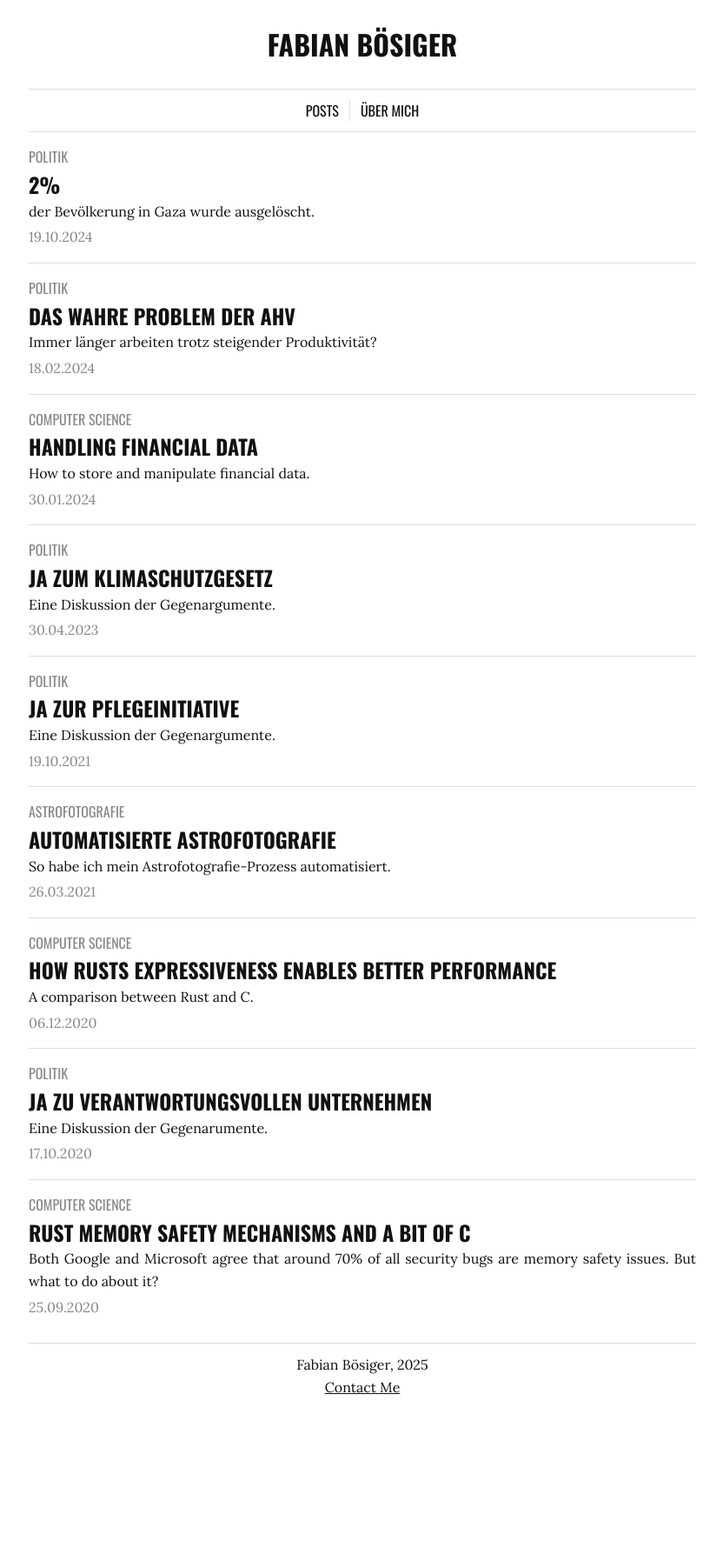
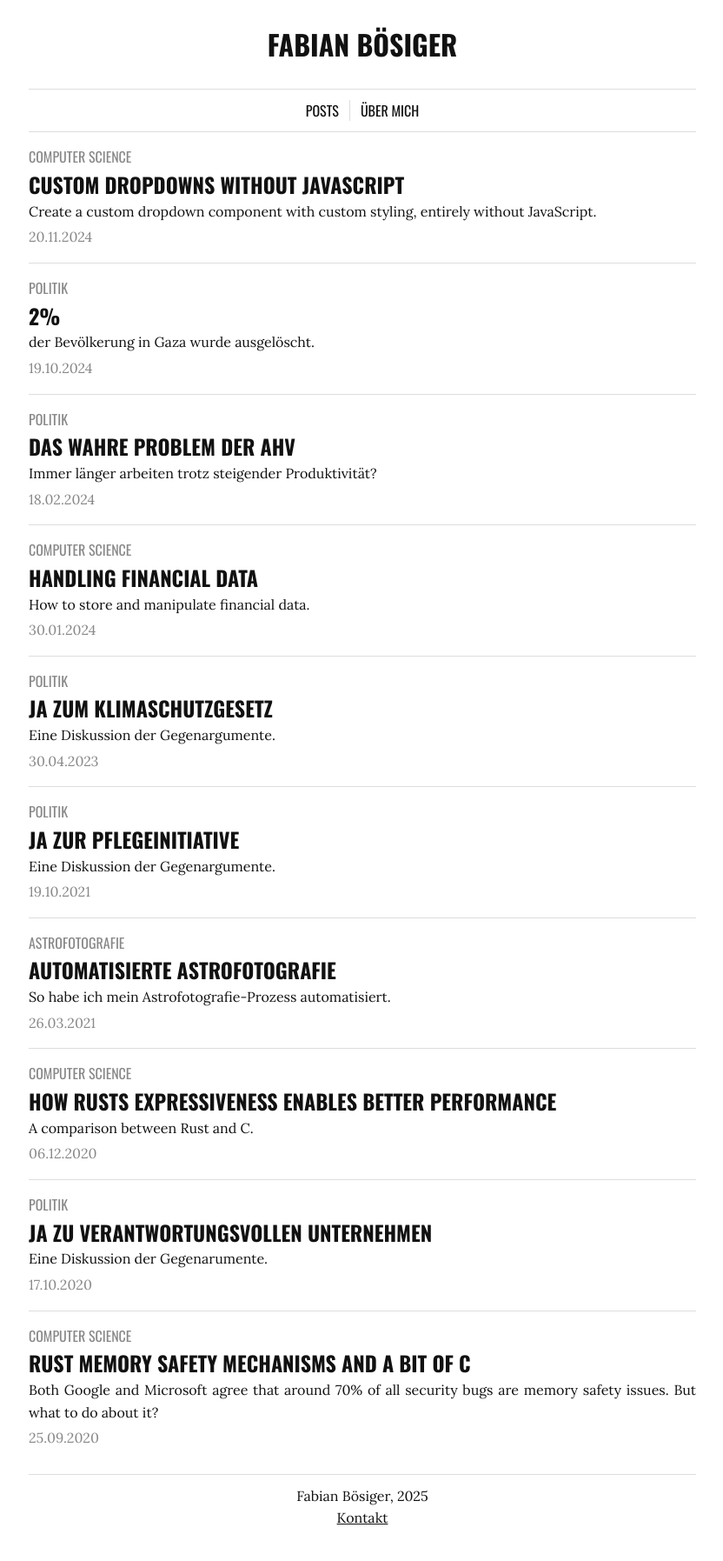
Before and after one commit to fabianboesiger/fabianboesiger.github.io, a Jekyll site: the page built from index.html, in a window 1280 px wide. Shown: the whole page at 87% size, without its empty margins (223-1055 px from the left). Built offline with Jekyll 4.4.1, drawn with Linux system fonts in a browser that asks for light colours; before the commit the page ends 1644 px from its top, so only the background shows below that; part of the change alters nothing that is shown.

Commit message:
add custom dropdowns

````diff
--- a/_includes/footer.html
+++ b/_includes/footer.html
@@ -1,4 +1,4 @@
 <footer>
     {{ site.owner.name }}, {{ site.time | date: "%Y" }}<br>
-    <a href="mailto:{{ site.owner.email }}" target="_blank">Contact Me</a>
+    <a href="mailto:{{ site.owner.email }}" target="_blank">Kontakt</a>
 </footer>
--- /dev/null
+++ b/_posts/2024-11-20-custom-dropdowns-without-javascript.md
@@ -0,0 +1,147 @@
+---
+layout: post
+title: Custom Dropdowns without Javascript
+date: 2024-11-20 13:00:00 +0100
+category: Computer Science
+tags: [HTML, CSS]
+description: "Create a custom dropdown component with custom styling, entirely without JavaScript."
+---
+
+At work I'm creating lots of forms and all kinds of different inputs methods.
+Especially dropdowns are always a pain point when styling, as the default `<select>` dropdown is not stylable.
+In this post I'd like to introduce a way to create a customizable, completely stylable dropdown, only with CSS and HTML.
+
+<div>
+<fieldset class="select">
+    <legend>Custom Select</legend>
+    <div class="dropdown">
+        <label for="option-1"><input type="radio" name="select" value="option-1" id="option-1" checked/>Option 1</label>
+        <label for="option-2"><input type="radio" name="select" value="option-2" id="option-2"/>Option 2</label>
+        <label for="option-3"><input type="radio" name="select" value="option-3" id="option-3"/>Option 3</label>
+    </div>
+</fieldset>
+<style>
+    .select {
+        border: none;
+        padding: 0;
+        margin: 0;
+    }
+
+    .select input {
+        appearance: none;
+        outline: none;
+        margin: 0;
+    }
+
+    .dropdown {
+        border: 1px solid #ddd;
+    }
+
+    label {
+        display: none;
+        padding: 4px;
+    }
+
+    label:has(input:checked),
+    .dropdown:focus-within > label,
+    .dropdown:has(input:hover:not(:checked)) > label {
+        display: block;
+    }
+
+    label:has(input:checked) {
+        background: #eee;
+    }
+
+    label:focus-within {
+        outline: 1px solid #07f;
+    }
+</style>
+</div>
+
+Let's build the dropdown above step by step.
+
+Instead of using the HTML select, we start with a radio input. Dropdowns and radio inputs fullfill the same purpose. With both input types, you can select a single value out of a list of available options.
+
+In this example, we create a radio input with three values `option-1`, `option-2` and `option-3`. The inputs are contained in their own label which will be useful later for styling the component. All the inputs are wrapped in a `div`, which will make up the dropdown part of our component. Finally, we wrap it in a fieldset with a legend to simulate the label of a select field.
+
+```html
+<fieldset class="select">
+    <legend>Custom Select</legend>
+    <div class="dropdown">
+        <label for="option-1"><input type="radio" name="select" value="option-1" id="option-1" checked/>Option 1</label>
+        <label for="option-2"><input type="radio" name="select" value="option-2" id="option-2"/>Option 2</label>
+        <label for="option-3"><input type="radio" name="select" value="option-3" id="option-3"/>Option 3</label>
+    </div>
+</fieldset>
+```
+
+We continue with styling the component. First, we style the fieldset and remove the default style.
+
+```css
+.select {
+    border: none;
+    padding: 0;
+    margin: 0;
+}
+```
+
+We hide the radio inputs in a way that they are still visible to screen readers. This allows users with screen readers to ineract with the field as if it were a radio input.
+
+```css
+.select input {
+    appearance: none;
+    outline: none;
+    margin: 0;
+}
+```
+
+We style the dropdown `div` and the labels to make them look like options in a select field. By default, we hide the labels.
+
+```css
+.dropdown {
+    border: 1px solid #ddd;
+}
+
+label {
+    display: none;
+    padding: 4px;
+}
+```
+
+Now to the tricky part. Remember, the labels act as an option in the select field. We show the label only if either
+
+1. The corresponding input is checked. This corresponds to the closed dropdown state where we show only the selected value.
+2. If one of the inputs is focused. This corresponds to a focused select field where all options are shown.
+3. If one of the inputs which is not checked is hovered. This is necessary to avoid closing the dropdown while selecting another value with the cursor.
+
+This thranslates into the CSS below.
+
+```css
+label:has(input:checked),
+.dropdown:focus-within > label,
+.dropdown:has(input:hover:not(:checked)) > label {
+    display: block;
+}
+```
+
+Finally, we highlight the the selected value with a different background color, as well as the outline of the focused value.
+
+```css
+label:has(input:checked) {
+    background: #eee;
+}
+
+label:focus-within {
+    outline: 1px solid #07f;
+}
+```
+
+There are still a few things missing from this dropdown implementation.
+
+1. Selecting multiple values is not supported, however, this might be possible by using checkboxes instead of radio inputs.
+2. Adding a scrollable overflow might be necessary to support more values. This should be easy to add with a bit of CSS.
+3. The options are not seachable. To implement a search functionality, JavaScript will most likely be necessary.
+
+Many of these limitations might not be needed at all or can be easily added.
+
+That was already it! A fully accessible, customizable and easily navigatable dropdown implemented only with a few lines of HTML and CSS.
--- a/public/styles/style.css
+++ b/public/styles/style.css
@@ -331,7 +331,7 @@ div.highlighter-rouge code {
 .highlight .vg,
 .highlight .vi
 {
-    color: var(--text-color);
+    color: darkg;
 }
 
 #background {
````
Also changed, not shown: Gemfile.lock.
